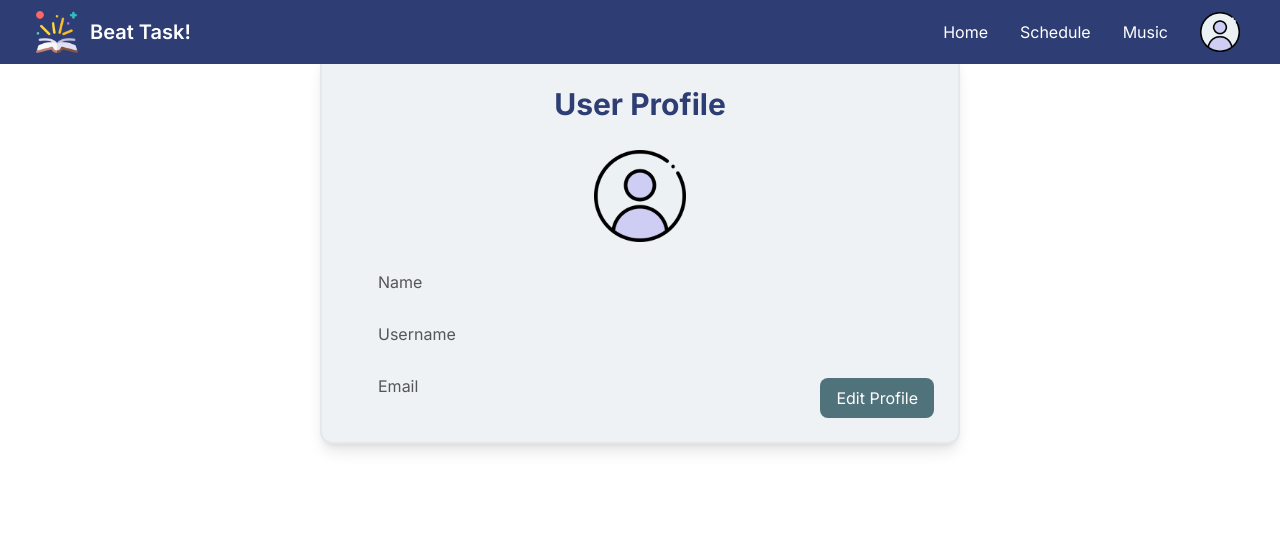
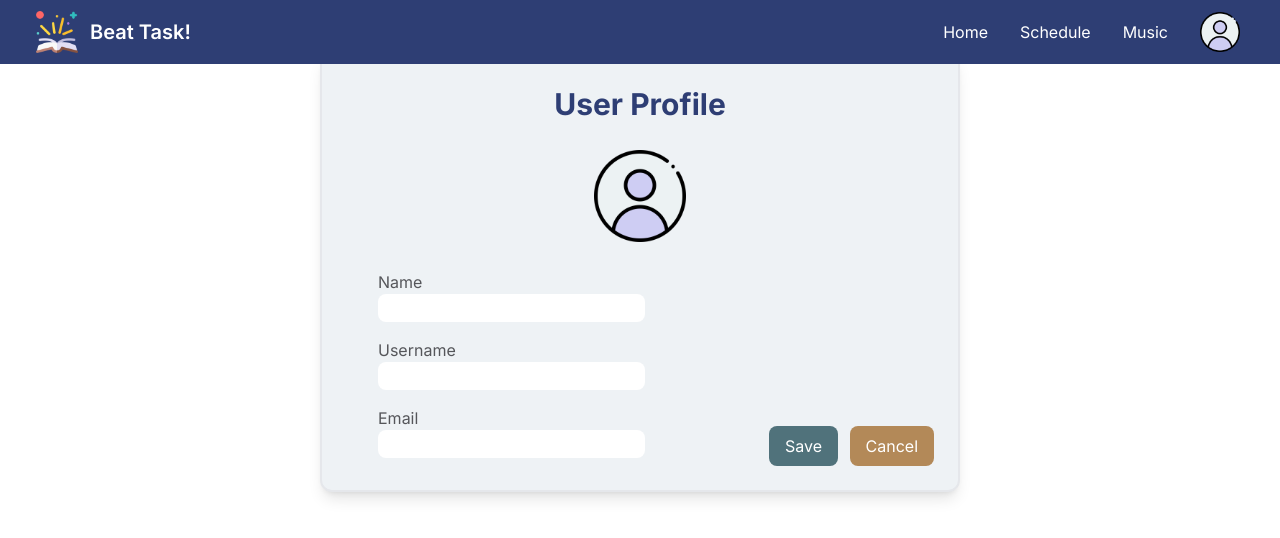
Before and after one commit to m-rizqi/beat-task, a Next.js app in the folder frontend/: page /profile in a window 1280 px wide. Both pictures are taken after a click on the button "Edit Profile". Shown: the top 538 px of the page. Built offline with nearby package versions, Linux system fonts and the light colour scheme; no server answers.

Commit message:
feat: add functionality to edit profile

```diff
--- a/frontend/app/profile/page.js
+++ b/frontend/app/profile/page.js
@@ -2,34 +2,19 @@
 
 import { useState, useEffect } from 'react';
 import Navbar from '../components/navbar';
-//import {useGetUser} from "@/hooks/useCookies";
 
 const Profile = () => {
   const [profile, setProfile] = useState('');
+  const [isEdit, setIsEdit] = useState({
+    name: '',
+    username: '',
+    email: '',
+    status: false,
+  });
 
   useEffect(() => {
     loadProfile();
   }, []);
-
-  // const getProfileData = async () => {
-  //     // eslint-disable-next-line react-hooks/rules-of-hooks
-  //     let name = await useGetUser();
-  //     name = await name?name.value:"fajar";
-  //     console.log(name)
-
-  //     try {
-  //     const res = await fetch(`https://rentalbahari.vercel.app/api/assurance/user/${name}`);
-  //     const data = await res.json();
-  //     console.log(data)
-  //     setProfile(data);
-  //     } catch (err) {
-  //     console.error(err);
-  //     }
-  // };
-
-  // useEffect(() => {
-  //     getProfileData();
-  // }, []);
 
   const getCookie = (name) => {
     if (typeof window !== 'undefined') {
@@ -54,9 +39,35 @@ const Profile = () => {
       if (res.status === 401) throw new Error(res.body);
       const data = await res.json();
       setProfile(data);
+      setIsEdit({ ...data, status: false });
     } catch (err) {
       console.error(err);
       toast.error('Error while loading task');
+    }
+  };
+
+  const updateProfile = async (e) => {
+    e.preventDefault();
+    try {
+      const res = await fetch(`http://localhost:4000/api/users/`, {
+        method: 'PUT',
+        headers: {
+          Authorization: `Bearer ${token}`,
+          'Content-Type': 'application/json',
+        },
+        body: JSON.stringify({
+          name: isEdit.name,
+          username: isEdit.username,
+          email: isEdit.email,
+        }),
+      });
+      if (res.status === 401) throw new Error(res.body);
+      const data = await res.json();
+      setProfile(data);
+      setIsEdit({ ...data, status: false });
+    } catch (err) {
+      console.error(err);
+      toast.error('Error while updating profile');
     }
   };
 
@@ -65,13 +76,17 @@ const Profile = () => {
       <Navbar />
       <div className="">
         <div className="flex py-5 justify-center bg-white">
+          {!isEdit.status ? (
             <div className="flex flex-col border-2 border-solid max-w-[45rem] w-6/12 p-8 rounded-xl shadow-lg bg-lightblue mt-8 mb-8 relative">
               <div className="flex flex-col items-center">
                 <h1 className="text-3xl font-bold text-purple mb-6">
                   User Profile
                 </h1>
                 <a href="">
-                <img src="/assets/user.png" className="img-profile p-1 mb-6" />
+                  <img
+                    src="/assets/user.png"
+                    className="img-profile p-1 mb-6"
+                  />
                 </a>
               </div>
               <div className="flex flex-col gap-4 ml-6">
@@ -93,11 +108,77 @@ const Profile = () => {
                     {profile.email}
                   </h1>
                 </div>
-              <button className="bg-darkgreen text-white px-4 py-2 rounded-lg absolute bottom-0 right-0 m-6">
+                <button
+                  onClick={() => setIsEdit({ ...isEdit, status: true })}
+                  className="bg-darkgreen text-white px-4 py-2 rounded-lg absolute bottom-0 right-0 m-6"
+                >
                   Edit Profile
                 </button>
               </div>
             </div>
+          ) : (
+            <form className="flex flex-col border-2 border-solid max-w-[45rem] w-6/12 p-8 rounded-xl shadow-lg bg-lightblue mt-8 mb-8 relative">
+              <div className="flex flex-col items-center">
+                <h1 className="text-3xl font-bold text-purple mb-6">
+                  User Profile
+                </h1>
+                <a href="">
+                  <img
+                    src="/assets/user.png"
+                    className="img-profile p-1 mb-6"
+                  />
+                </a>
+              </div>
+              <div className="flex flex-col gap-4 ml-6">
+                <div className="">
+                  <p className="text-gray">Name</p>
+                  <input
+                    type="text"
+                    value={isEdit.name}
+                    onChange={(e) =>
+                      setIsEdit({ ...isEdit, name: e.target.value })
+                    }
+                    className="px-1 rounded-lg text-lg text-black font-medium uppercase"
+                  />
+                </div>
+                <div className="">
+                  <p className="text-gray">Username</p>
+                  <input
+                    type="text"
+                    value={isEdit.username}
+                    onChange={(e) =>
+                      setIsEdit({ ...isEdit, username: e.target.value })
+                    }
+                    className="px-1 rounded-lg text-lg text-black font-medium"
+                  />
+                </div>
+                <div className="">
+                  <p className="text-gray">Email</p>
+                  <input
+                    type="text"
+                    value={isEdit.email}
+                    onChange={(e) =>
+                      setIsEdit({ ...isEdit, email: e.target.value })
+                    }
+                    className="px-1 rounded-lg text-lg text-black font-medium"
+                  />
+                </div>
+                <button
+                  onClick={() => setIsEdit({ ...isEdit, status: false })}
+                  className="bg-darkeryellow text-white px-4 py-2 rounded-lg absolute bottom-0 right-0 m-6"
+                >
+                  Cancel
+                </button>
+                <button
+                  type="submit"
+                  onClick={updateProfile}
+                  className="bg-darkgreen text-white px-4 py-2 rounded-lg absolute bottom-0 right-24 m-6"
+                >
+                  Save
+                </button>
+              </div>
+            </form>
+          )}
         </div>
       </div>
     </div>
```
Also changed, not shown: 2 other files (tests, documents, lock files or other folders). Lines whose indentation alone changed are shown as unchanged.
